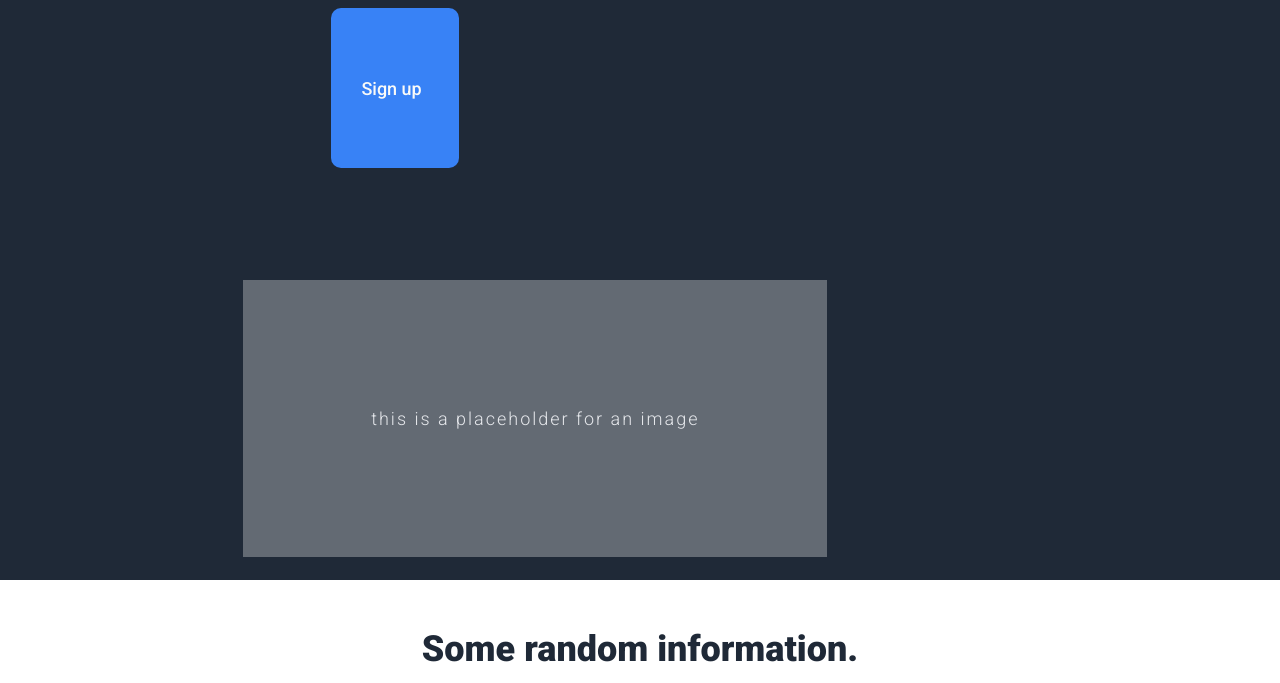
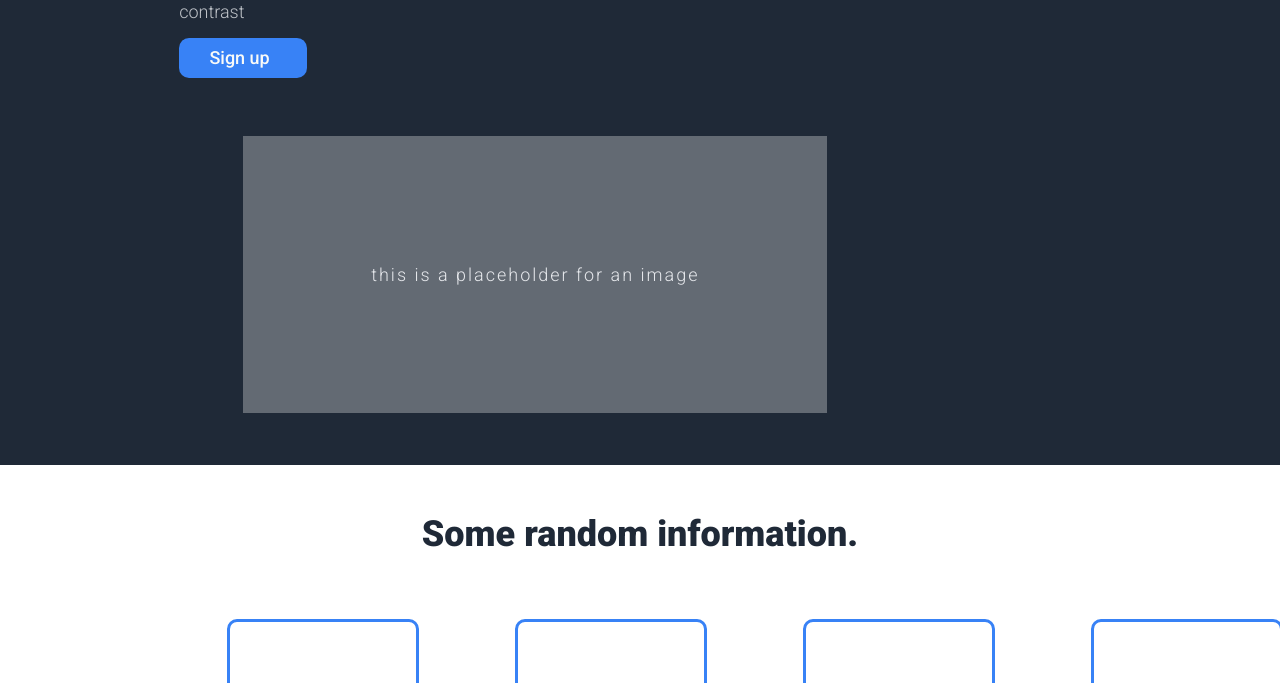
Before and after one commit to silveron19/landing-page, a plain HTML site: page index.html in a window 1280 px wide. Shown: the part 215-898 px from the top of the page. Drawn offline with nearby package versions, Linux system fonts and the light colour scheme.

Commit message:
fix bug on sign up button

```diff
--- a/index.html
+++ b/index.html
@@ -40,7 +40,7 @@
                 the main title. It's smaller font and the color is lower
                 contrast
             </p>
-            <a href="#register" class="cta">Sign up</a>
+            <a href="#register" class="button">Sign up</a>
         </main>
         <div class="placeholder">
             <h5>this is a placeholder for an image</h5>
--- a/style.css
+++ b/style.css
@@ -94,7 +94,8 @@ body {
     font-weight: 300;
 }
 
-.hero .content .cta {
+.hero .content .button {
+    display: flex;
     max-width: 8rem;
     margin-top: 1rem;
     padding: 0.6rem 7%;
```
